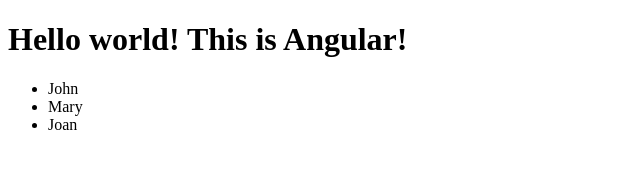
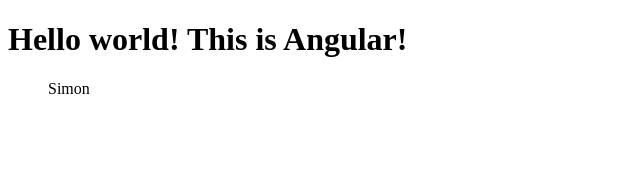
Before and after one commit to simonsimon9/CW_02_Angular, an Angular app: page / in a window 1280 px wide. Shown: the top 184 px of the page, without its empty margins (0-640 px from the left). Built offline with nearby package versions, Linux system fonts and the light colour scheme.

Commit message:
use service with constructor first then then show my name

```diff
--- a/src/app/app.component.ts
+++ b/src/app/app.component.ts
@@ -3,18 +3,20 @@
 @Component({
     selector: 'app-root',
     template: `<h1>Hello world! {{title}}</h1>
-    <ul><li *ngFor="let name of names">{{name}}</li></ul>`,
+    <ul>{{myname}}</ul>`,
     // 'providers' allows you to create and pass an instance
     // of the class to the constructor header.
     providers: [MyDataService]
 })
 export class AppComponent {
     public title = 'This is Angular!';
-    names: Array<any>;
-    // Create instance of 'MyDataService' right in the constructor
-    // header.
-    constructor(myDataService: MyDataService) {
-    // Use service to call getNames() method.
-    this.names = myDataService.getNames();
+    myname: string; //if this is not assigned at constructor. it will scream to be intialized.
+
+    //Create instance of 'MyDataService' right in the constructor
+    //header.
+    constructor(myDataService: MyDataService){
+      this.myname = myDataService.getmyNames();
     }
+
+
 }
--- a/src/app/myDataService.ts
+++ b/src/app/myDataService.ts
@@ -1,13 +1,11 @@
 import { Component } from '@angular/core';
 // This is the service.
 export class MyDataService {
-    names: Array<any>;
-
+myname: string;
     constructor() {
-        this.names = ['John', 'Mary', 'Joan'];
+        this.myname = "Simon"
     }
-
-    getNames() {
-        return this.names;
+    getmyNames() {
+        return this.myname;
     }
 }
```
